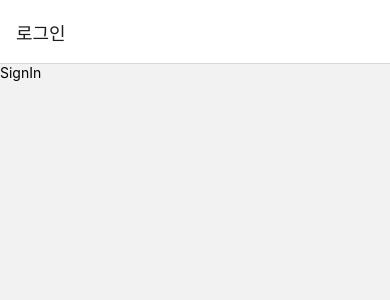
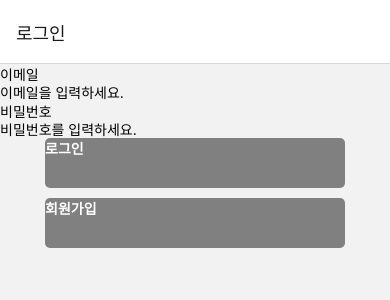
Before and after one commit to Skylar090807/NativeDeliveryApp, a React Native app: screen /Delivery in a window 390 px wide. Before the commit this address had no page. Shown: the top 300 px of the page. Built offline with nearby package versions, Linux system fonts and the light colour scheme.

Commit message:
라우팅 설정, 로그인 화면 설정

```diff
--- a/App.tsx
+++ b/App.tsx
@@ -10,13 +10,23 @@ import Delivery from './src/pages/Delivery'
 import SignIn from './src/pages/SignIn'
 import SignUp from './src/pages/SignUp'
 
+/*
+  TypeScript에서 React Navigation을 사용하려면 아래와 같이 Type Check를 해야 한다.
+  Page List와 로그인, 회원가입 List는 하나로 묶어도 되지만 두 개로 나눠 놓으면 누릴 수 있는 장점이 있다.
+    - Login 했을 떄는 로그인, 회원가입 페이지가 보일 필요 없기 때문에, 두 개로 나눠서 처리한다.
+    - 두 개로 나눠놨기 때문에 로그인 화면에서 갑자기 세팅 화면으로 넘어가거나, 회원가입 화면에서 딜리버리 화면으로 넘어가는 사태를 미연에 방지할 수 있다.
+
+
+*/
+// Navigation Page List
 export type LoggedInParamList = {
-  Orders: undefined
-  Settings: undefined
-  Delivery: undefined
-  Complete: { orderId: string }
+  Orders: undefined //주문 목록
+  Settings: undefined //세팅 - 정산화면
+  Delivery: undefined //주문 목록 수락 시 지도, 배달 시작 화면
+  Complete: { orderId: string } // 완료 처리 화면(사진 업로드), order마다 부여된 고유아이디 param으로 넘김
 }
 
+// 로그인, 회원가입 화면 List
 export type RootStackParamList = {
   SignIn: undefined
   SignUp: undefined
@@ -31,6 +41,7 @@ function App() {
     <NavigationContainer>
       {isLoggedIn ? (
         <Tab.Navigator>
+          {/* <Tab.Group> 조건문으로 화면 처리할 때 오직 하나의 children이 있어야 한다는 에러가 뜨거나, 특정 스크린 간에 공통 속성이 있을 때 그룹으로 묶어줄 수 있다.*/}
           <Tab.Screen
             name="Orders"
             component={Orders}
--- /dev/null
+++ b/src/pages/Complete.tsx
@@ -0,0 +1,12 @@
+import React from 'react'
+import { Text, View } from 'react-native'
+
+function Complete() {
+  return (
+    <View>
+      <Text>완료</Text>
+    </View>
+  )
+}
+
+export default Complete
--- a/src/pages/Delivery.tsx
+++ b/src/pages/Delivery.tsx
@@ -1,11 +1,31 @@
+// import { createBottomTabNavigator } from '@react-navigation/bottom-tabs'
+import { createNativeStackNavigator } from '@react-navigation/native-stack'
 import React from 'react'
-import { Text, View } from 'react-native'
+import Complete from './Complete'
+import Ing from './Ing'
 
+// const Tab = createBottomTabNavigator()
+const Stack = createNativeStackNavigator()
+/*
+  배달 화면은 지도가 먼저 보이고 그 위에 완료화면이 stack screen으로 쌓인다.
+  - 지도에 표시된 마커를 누르면 완료 화면으로 넘어가는 형태로 구현할 예정이다.
+  - 지도는 API를 불러오는 로딩 시간이 길기 때문에 화면을 따로 구성해서 지도를 보고 완료 화면으로 이동했다가 다시 지도 화면으로 돌아오는 형태는 좋지 않다.
+    때문에 stack으로 쌓이는 형태가 낫다.
+*/
 function Delivery() {
   return (
-    <View>
-      <Text>Delivery</Text>
-    </View>
+    <Stack.Navigator initialRouteName="Ing">
+      <Stack.Screen
+        name="Ing"
+        component={Ing}
+        options={{ headerShown: false }}
+      />
+      <Stack.Screen
+        name="Complete"
+        component={Complete}
+        options={{ headerShown: false }}
+      />
+    </Stack.Navigator>
   )
 }
 
--- /dev/null
+++ b/src/pages/Ing.tsx
@@ -0,0 +1,12 @@
+import React from 'react'
+import { Text, View } from 'react-native'
+
+function Ing() {
+  return (
+    <View>
+      <Text>지도</Text>
+    </View>
+  )
+}
+
+export default Ing
--- a/src/pages/Orders.tsx
+++ b/src/pages/Orders.tsx
@@ -4,7 +4,7 @@ import { Text, View } from 'react-native'
 function Orders() {
   return (
     <View>
-      <Text>Orders</Text>
+      <Text>주문</Text>
     </View>
   )
 }
--- a/src/pages/Settings.tsx
+++ b/src/pages/Settings.tsx
@@ -1,10 +1,13 @@
-import React from 'react'
-import { Text, View } from 'react-native'
+import React, { useState } from 'react'
+import { Pressable, Text, View } from 'react-native'
 
 function Settings() {
+  const [count, setCount] = useState(1)
   return (
     <View>
-      <Text>Settings</Text>
+      <Pressable onPress={() => setCount(p => p + 1)}>
+        <Text>{count}</Text>
+      </Pressable>
     </View>
   )
 }
--- a/src/pages/SignIn.tsx
+++ b/src/pages/SignIn.tsx
@@ -1,12 +1,87 @@
-import React from 'react'
-import { Text, View } from 'react-native'
+import React, { useCallback, useState } from 'react'
+import {
+  Alert,
+  Pressable,
+  StyleSheet,
+  Text,
+  TextInput,
+  View,
+} from 'react-native'
 
 function SignIn() {
+  const [email, setEmail] = useState('')
+  const [password, setPassword] = useState('')
+
+  const onChangeEmail = useCallback((text: React.SetStateAction<string>) => {
+    setEmail(text)
+  }, [])
+  const onChangePassword = useCallback((text: React.SetStateAction<string>) => {
+    setPassword(text)
+  }, [])
+
+  const onSubmit = useCallback(() => {
+    Alert.alert('메시지')
+  }, [])
+
   return (
     <View>
-      <Text>SignIn</Text>
+      <View>
+        <Text>이메일</Text>
+        <TextInput
+          placeholder="이메일을 입력하세요."
+          onChangeText={onChangeEmail}
+        />
+      </View>
+      <View>
+        <Text>비밀번호</Text>
+        <TextInput
+          placeholder="비밀번호를 입력하세요."
+          onChangeText={onChangePassword}
+        />
+      </View>
+      <View style={styles.buttonZone}>
+        {/* disabled : 이메일과 비밀번호를 입력하지 않으면 로그인 버튼이 활성화 되지 않는다. */}
+        <Pressable
+          onPress={onSubmit}
+          style={
+            !email || !password
+              ? styles.loginButton
+              : // 배열로 스타일을 부른다. 뒤에 부른 스타일 우선 순위가 더 높다.
+                // [styles.loginButton, styles.loginButtonActive]
+                StyleSheet.compose(styles.loginButton, styles.loginButtonActive)
+          }
+          disabled={!email || !password}
+        >
+          <Text style={styles.loginButtonText}>로그인</Text>
+        </Pressable>
+        <Pressable onPress={onSubmit} style={styles.loginButton}>
+          <Text style={styles.loginButtonText}>회원가입</Text>
+        </Pressable>
+      </View>
     </View>
   )
 }
 
+const styles = StyleSheet.create({
+  loginButton: {
+    backgroundColor: 'gray',
+    // paddingHorizontal: 20,
+    // paddingVertical: 20,
+    borderRadius: 5,
+    marginBottom: 10,
+    width: 300,
+    height: 50,
+  },
+  loginButtonActive: {
+    backgroundColor: 'darkblue',
+  },
+  loginButtonText: {
+    color: '#fff',
+    fontWeight: 'bold',
+  },
+  buttonZone: {
+    alignItems: 'center',
+  },
+})
+
 export default SignIn
```
Also changed, not shown: src/components/DismissKeyboardView.tsx (added, +12 -0 lines).
